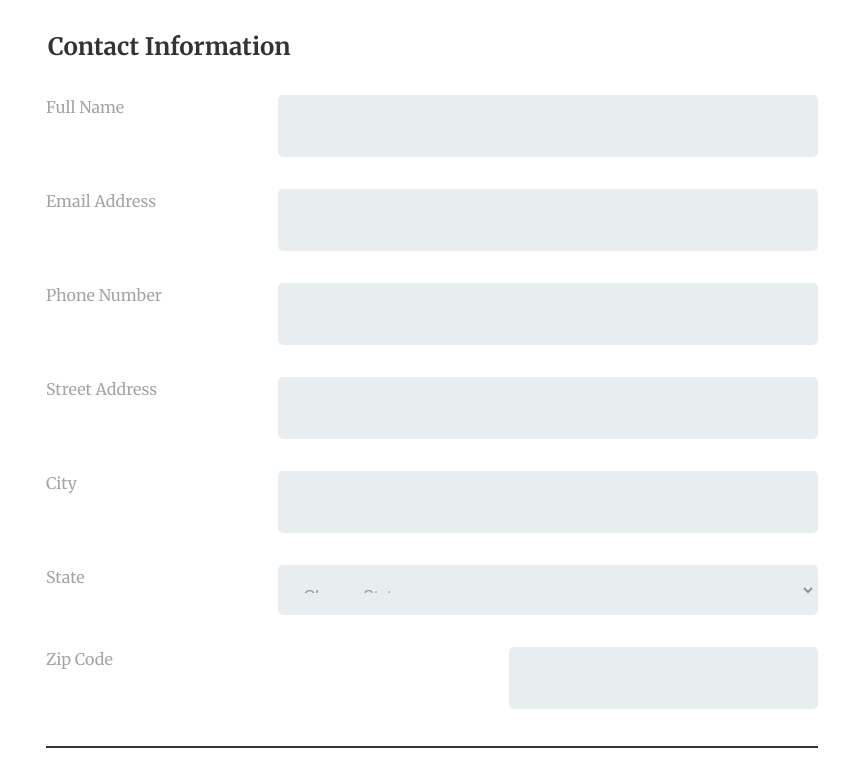
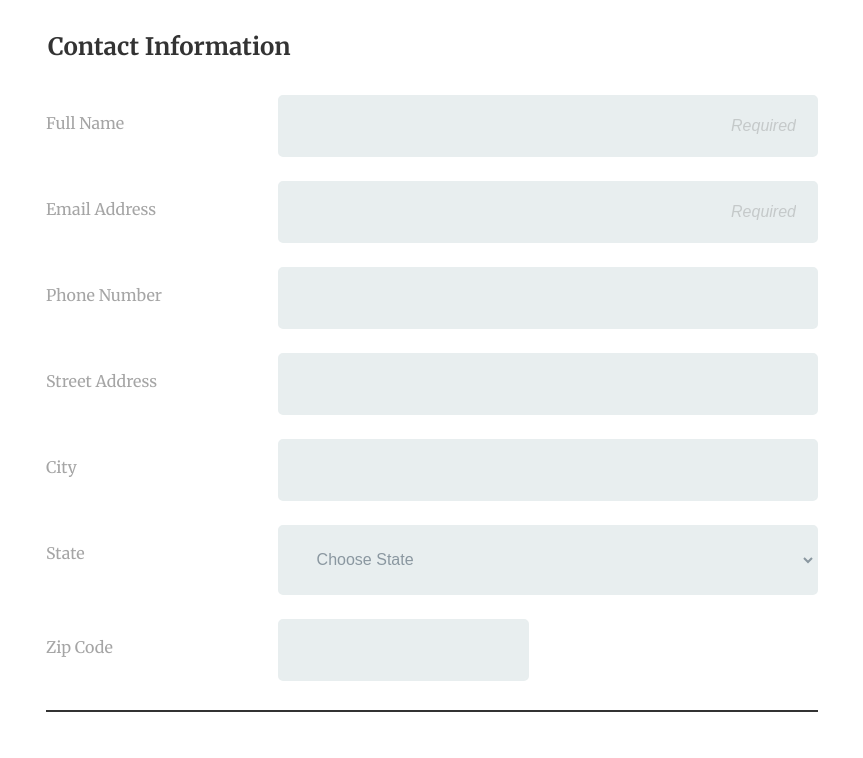
Before and after one commit to tannerpontius/techdegree-project-3, a plain HTML site: page index.html in a window 1280 px wide. Shown: the part 302-1060 px from the top of the page, without its empty margins (208-1071 px from the left). Drawn offline with Linux system fonts and the light colour scheme.

Commit message:
styles tweaking

```diff
--- a/css/styles.css
+++ b/css/styles.css
@@ -49,7 +49,6 @@ header h1 {
     width: 95%;
     margin: auto;
     max-width: 800px;
-    justify-content: center;
 }
 
 .newsletter {
@@ -109,8 +108,9 @@ label {
 }
 
 input,
-select {
-    margin-bottom: 2em;
+select,
+.newsletter-field-holder {
+    margin-bottom: 1.5em;
 }
 
 .newsletter-fieldset {
@@ -122,9 +122,6 @@ select {
     display: block;
 }
 
-.newsletter-field-holder {
-    margin-bottom: 2em;
-}
 
 input[type="checkbox"],
 input[type="radio"] {
@@ -156,8 +153,11 @@ textarea:focus {
 }
 
 select {
-    height: 50px;
+    height: 70px;
+    text-indent: 13px;
   }
+
+
 
 textarea {
     width: 100%;
@@ -177,24 +177,18 @@ button[type="submit"]:hover {
     opacity: 0.8;
 }
 
-#zip {
-    width: 40%;
+.zip-container {
+    width: 70%;;
+    display: flex;
+    justify-content: space-between;
+    flex-direction: row;
 }
 
-
-
-
-
-
-
-
-
-
-
-
-
-
-
+input::placeholder {
+    opacity: 0.3;
+    text-align: right;
+    font-style: italic;
+}
 
 
 
@@ -205,16 +199,16 @@ button[type="submit"]:hover {
     .field-holder {
         display: flex;
         flex-direction: row;
-        align-items: center;
         justify-content: space-between;
     }
+
 
     .newsletter-field-holder {
         justify-content: flex-start;
     }
 
     label {
-        align-self: flex-start;
+        padding-top: 1em;
     }
 
 
--- a/index.html
+++ b/index.html
@@ -38,12 +38,12 @@
 
                 <div class="field-holder">
                     <label for="name">Full Name</label>
-                    <input type="text" id="name" name="user_name">
+                    <input type="text" id="name" name="user_name" placeholder="Required">
                 </div>
 
                 <div class="field-holder">
                     <label for="email">Email Address</label>
-                    <input type="email" id="email" name="user_email">
+                    <input type="email" id="email" name="user_email" placeholder="Required">
                 </div>
 
                 <div class="field-holder">
@@ -119,9 +119,11 @@
                     </select>
                 </div>
 
-                <div class="field-holder">
+                <div class="field-holder zip">
                     <label for="zip">Zip Code</label>
-                    <input type="text" id="zip" name="user_zip">
+                    <div class="zip-container">
+                        <input type="text" id="zip" name="user_zip">
+                    </div>
                 </div>
                 <div class="accent-thin"></div>
             </fieldset>
```
